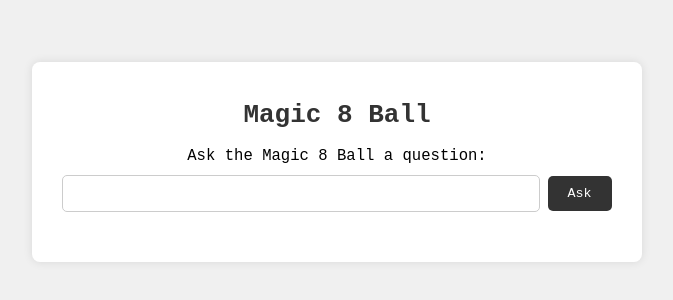
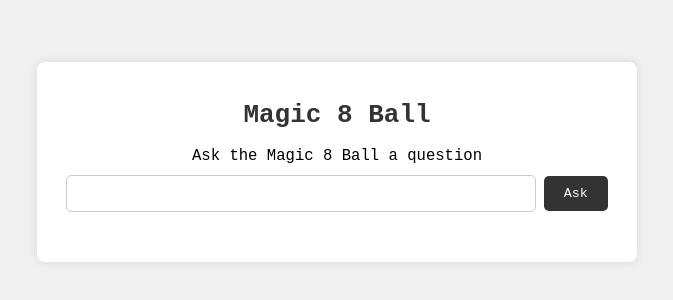
Before and after one commit to abdullahkhalid00/magic-8-ball, a plain HTML site: page docs/index.html in a window 1280 px wide. Shown: the part 238-538 px from the top of the page, 303-976 px from the left. Drawn offline with Linux system fonts and the light colour scheme.

Commit message:
Minor change

```diff
--- a/docs/index.html
+++ b/docs/index.html
@@ -10,7 +10,7 @@
     <div class="container">
         <h1>Magic 8 Ball</h1>
         <form id="questionForm">
-            <label for="question">Ask the Magic 8 Ball a question:</label>
+            <label for="question">Ask the Magic 8 Ball a question</label>
             <input type="text" id="question" name="question" required>
             <button type="submit">Ask</button>
         </form>
```
